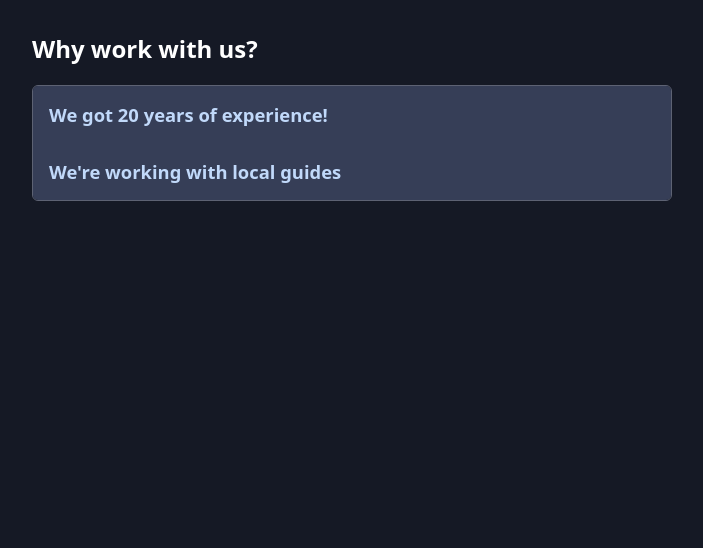
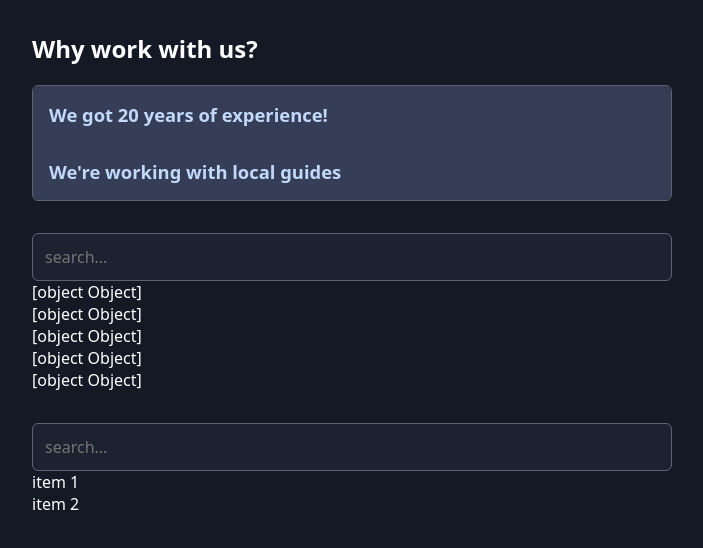
Before and after one commit to motahare-vatandoust/React-Travel, a React (Vite) app: page / in a window 1280 px wide. Shown: the top 548 px of the page, without its empty margins (288-991 px from the left). Built offline with nearby package versions, Linux system fonts and the light colour scheme.

Commit message:
Add SearchableList component and integrate it into App with sample data

```diff
--- a/src/App.jsx
+++ b/src/App.jsx
@@ -1,5 +1,45 @@
 import Accordion from "./components/Accordion/Accordion";
 import AccordionItem from "./components/Accordion/AccordionItem";
+import SearchableList from "./components/SearchableList/SearchableList";
+
+import savannaImg from "./assets/african-savanna.jpg";
+import amazonImg from "./assets/amazon-river.jpg";
+import caribbeanImg from "./assets/caribbean-beach.jpg";
+import desertImg from "./assets/desert-dunes.jpg";
+import forestImg from "./assets/forest-waterfall.jpg";
+
+const PLACES = [
+  {
+    id: "african-savanna",
+    image: savannaImg,
+    title: "African Savanna",
+    description: "Experience the beauty of nature.",
+  },
+  {
+    id: "amazon-river",
+    image: amazonImg,
+    title: "Amazon River",
+    description: "Get to know the largest river in the world.",
+  },
+  {
+    id: "caribbean-beach",
+    image: caribbeanImg,
+    title: "Caribbean Beach",
+    description: "Enjoy the sun and the beach.",
+  },
+  {
+    id: "desert-dunes",
+    image: desertImg,
+    title: "Desert Dunes",
+    description: "Discover the desert life.",
+  },
+  {
+    id: "forest-waterfall",
+    image: forestImg,
+    title: "Forest Waterfall",
+    description: "Listen to the sound of the water.",
+  },
+];
 
 function App() {
   return (
@@ -38,6 +78,10 @@
           </Accordion.Item>
         </Accordion>
       </section>
+      <section>
+        <SearchableList items={PLACES} />
+        <SearchableList items={["item 1", "item 2"]} />
+      </section>
     </main>
   );
 }
--- /dev/null
+++ b/src/components/SearchableList/SearchableList.jsx
@@ -0,0 +1,12 @@
+export default function SearchableList({ items }) {
+  return (
+    <div className="searchable-list">
+      <input type="search" placeholder="search..." />
+      <ul>
+        {items.map((item, index) => (
+          <li key={index}>{item.toString()}</li>
+        ))}
+      </ul>
+    </div>
+  );
+}
```
